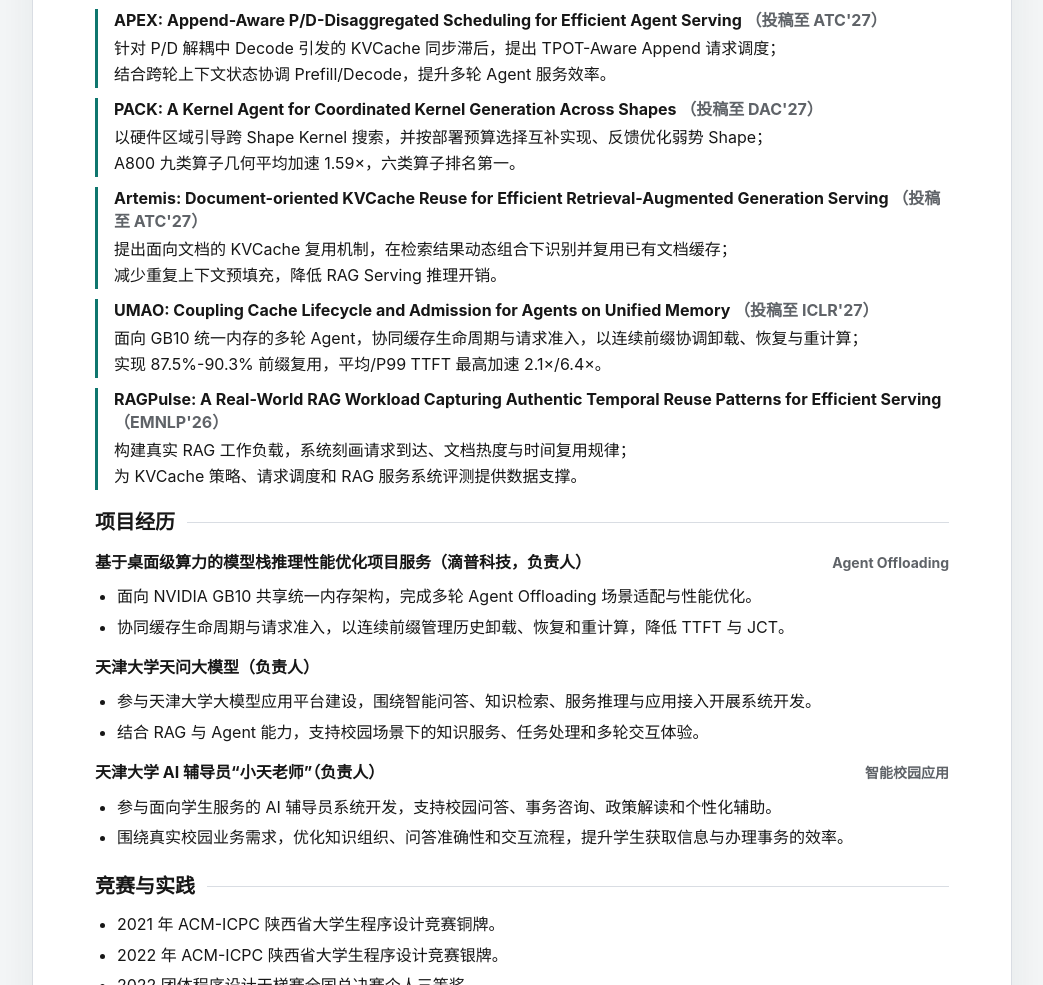
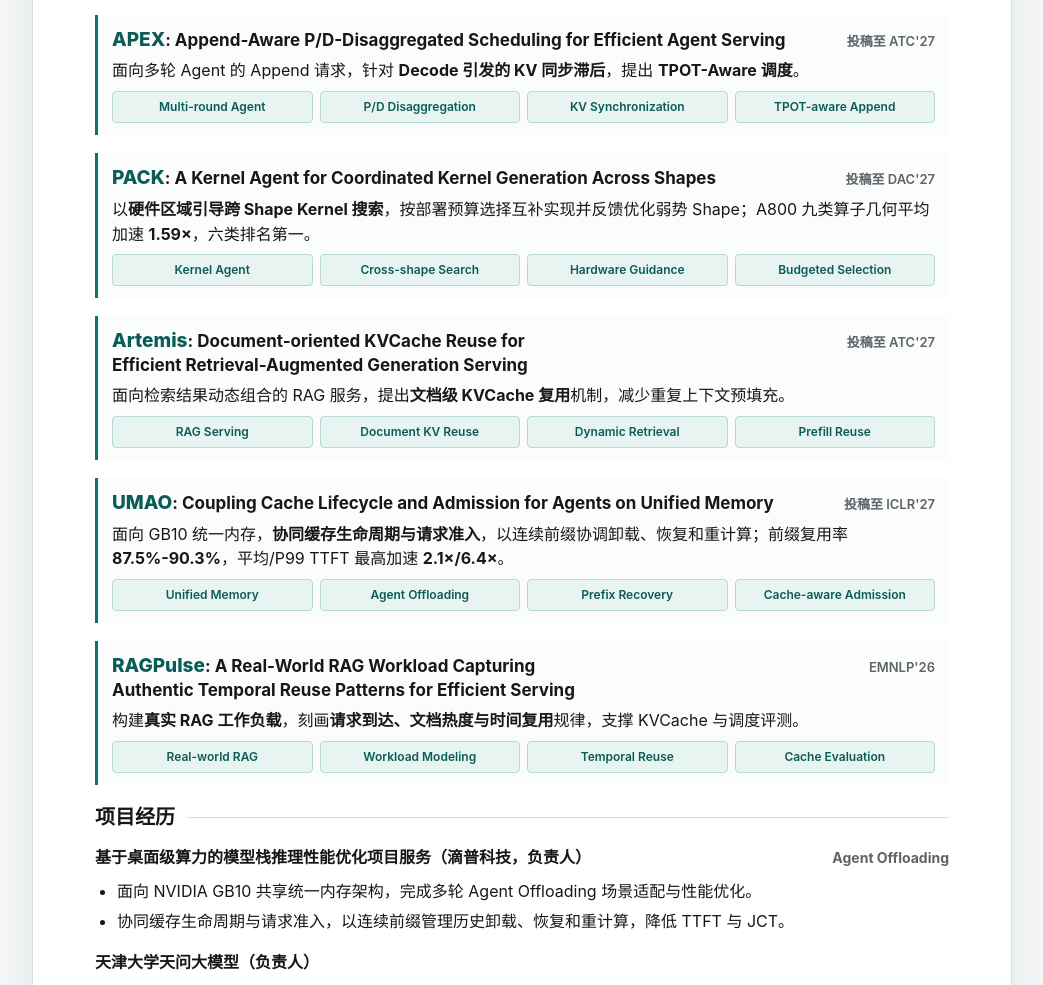
Before and after one commit to right135/zhengchao.github.io, a plain HTML site: page index.html in a window 1280 px wide. Shown: the part 512-1497 px from the top of the page, without its empty margins (118-1161 px from the left). Drawn offline with Linux system fonts and the light colour scheme.

Commit message:
Highlight research contributions with keyword badges

```diff
--- a/index.html
+++ b/index.html
@@ -172,23 +172,64 @@
 		}
 
 		.publication {
-			margin-top: 10px;
-			padding-left: 16px;
+			margin-top: 18px;
+			padding: 12px 14px;
 			border-left: 3px solid var(--accent);
+			background: #fbfdfd;
+			break-inside: avoid;
 		}
 
-		.publication strong {
-			display: block;
-			line-height: 1.45;
+		.pub-heading {
+			display: grid;
+			grid-template-columns: minmax(0, 1fr) auto;
+			gap: 12px;
+			align-items: baseline;
 		}
 
-		.publication>span {
-			display: block;
-			margin-top: 3px;
+		.pub-title {
+			margin: 0;
+			font-size: 17px;
+			font-weight: 650;
+			line-height: 1.35;
+			text-wrap: balance;
+		}
+
+		.pub-name {
+			font-size: 1.12em;
+			font-weight: 800;
+			color: #0b5c56;
 		}
 
 		.pub-status {
 			color: var(--muted);
+			font-size: 13px;
+			font-weight: 600;
+			white-space: nowrap;
+		}
+
+		.pub-summary {
+			margin: 6px 0 0;
+			font-size: 16px;
+			line-height: 1.55;
+		}
+
+		.pub-summary b {
+			font-weight: 700;
+		}
+
+		.pub-keywords {
+			display: grid;
+			grid-template-columns: repeat(4, minmax(0, 1fr));
+			gap: 7px;
+			margin-top: 8px;
+		}
+
+		.pub-keywords .badge {
+			justify-content: center;
+			min-width: 0;
+			padding: 4px 6px;
+			font-size: 12px;
+			text-align: center;
 		}
 
 		.project-title {
@@ -291,6 +332,15 @@
 			.skill-item {
 				padding: 9px 10px;
 			}
+
+			.pub-heading {
+				grid-template-columns: 1fr;
+				gap: 4px;
+			}
+
+			.pub-keywords {
+				grid-template-columns: repeat(2, minmax(0, 1fr));
+			}
 		}
 
 		@media (max-width: 420px) {
@@ -329,7 +379,7 @@
 		@media print {
 			@page {
 				size: A4;
-				margin: 10mm 12mm;
+				margin: 8mm 11mm;
 			}
 
 			* {
@@ -340,12 +390,12 @@
 			body {
 				background: #fff;
 				font-size: 13px;
-				line-height: 1.52;
+				line-height: 1.45;
 			}
 
 			.page {
 				width: auto;
-				min-height: 277mm;
+				min-height: 281mm;
 				margin: 0;
 				padding: 0;
 				border: 0;
@@ -356,13 +406,13 @@
 			}
 
 			.header {
-				grid-template-columns: 1fr 104px;
+				grid-template-columns: 1fr 88px;
 				gap: 22px;
-				padding-bottom: 12px;
+				padding-bottom: 10px;
 			}
 
 			.profile-photo {
-				width: 104px;
+				width: 88px;
 				transform: translateX(-12px);
 			}
 
@@ -383,7 +433,7 @@
 
 			.badge-group {
 				gap: 7px;
-				margin-top: 9px;
+				margin-top: 6px;
 			}
 
 			.badge {
@@ -393,7 +443,7 @@
 			}
 
 			.section {
-				padding-top: 10px;
+				padding-top: 7px;
 				break-inside: avoid;
 			}
 
@@ -403,7 +453,7 @@
 			}
 
 			.entry {
-				margin-top: 8px;
+				margin-top: 5px;
 				break-inside: avoid;
 			}
 
@@ -428,23 +478,52 @@
 			}
 
 			.publication {
-				margin-top: 4px;
-				padding-left: 12px;
-				font-size: 12.5px;
+				margin-top: 8px;
+				padding: 0 0 0 10px;
+				background: transparent;
 			}
 
-			.publication strong {
+			.pub-heading {
+				grid-template-columns: minmax(0, 1fr) auto;
+				gap: 10px;
+			}
+
+			.pub-title {
+				font-size: 13.2px;
+				line-height: 1.25;
+			}
+
+			.pub-status {
 				font-size: 11.5px;
-				line-height: 1.28;
 				white-space: nowrap;
 			}
 
-			.publication>span {
+			.pub-summary {
 				margin-top: 2px;
-				font-size: 12.3px;
-				line-height: 1.28;
-				height: 31.5px;
-				overflow: hidden;
+				font-size: 13px;
+				line-height: 1.38;
+			}
+
+			.pub-keywords {
+				grid-template-columns: repeat(4, minmax(0, 1fr));
+				gap: 6px;
+				margin-top: 3px;
+			}
+
+			.pub-keywords .badge {
+				min-height: 20px;
+				padding: 2px 4px;
+				font-size: 11px;
+				line-height: 1.35;
+			}
+
+			section[aria-labelledby="competitions"] ul {
+				font-size: 12.5px;
+				line-height: 1.4;
+			}
+
+			section[aria-labelledby="competitions"] li {
+				margin: 0;
 			}
 
 			.skills {
@@ -523,29 +602,69 @@
 		<section class="section" aria-labelledby="publications">
 			<h2 class="section-title" id="publications">科研成果</h2>
 			<div class="publication">
-				<strong>APEX: Append-Aware P/D-Disaggregated Scheduling for Efficient Agent Serving <span
-						class="pub-status">（投稿至 ATC'27）</span></strong>
-				<span>针对 P/D 解耦中 Decode 引发的 KVCache 同步滞后，提出 TPOT-Aware Append 请求调度；<br>结合跨轮上下文状态协调 Prefill/Decode，提升多轮 Agent 服务效率。</span>
+				<div class="pub-heading">
+					<h3 class="pub-title"><span class="pub-name">APEX</span>: Append-Aware P/D-Disaggregated Scheduling for Efficient Agent Serving</h3>
+					<span class="pub-status">投稿至 ATC'27</span>
+				</div>
+				<p class="pub-summary">面向多轮 Agent 的 Append 请求，针对 <b>Decode 引发的 KV 同步滞后</b>，提出 <b>TPOT-Aware 调度</b>。</p>
+				<div class="pub-keywords" aria-label="APEX 关键词">
+					<span class="badge">Multi-round Agent</span>
+					<span class="badge">P/D Disaggregation</span>
+					<span class="badge">KV Synchronization</span>
+					<span class="badge">TPOT-aware Append</span>
+				</div>
 			</div>
 			<div class="publication">
-				<strong>PACK: A Kernel Agent for Coordinated Kernel Generation Across Shapes <span
-						class="pub-status">（投稿至 DAC'27）</span></strong>
-				<span>以硬件区域引导跨 Shape Kernel 搜索，并按部署预算选择互补实现、反馈优化弱势 Shape；<br>A800 九类算子几何平均加速 1.59×，六类算子排名第一。</span>
+				<div class="pub-heading">
+					<h3 class="pub-title"><span class="pub-name">PACK</span>: A Kernel Agent for Coordinated Kernel Generation Across Shapes</h3>
+					<span class="pub-status">投稿至 DAC'27</span>
+				</div>
+				<p class="pub-summary">以<b>硬件区域引导跨 Shape Kernel 搜索</b>，按部署预算选择互补实现并反馈优化弱势 Shape；A800 九类算子几何平均加速 <b>1.59×</b>，六类排名第一。</p>
+				<div class="pub-keywords" aria-label="PACK 关键词">
+					<span class="badge">Kernel Agent</span>
+					<span class="badge">Cross-shape Search</span>
+					<span class="badge">Hardware Guidance</span>
+					<span class="badge">Budgeted Selection</span>
+				</div>
 			</div>
 			<div class="publication">
-				<strong>Artemis: Document-oriented KVCache Reuse for Efficient Retrieval-Augmented Generation Serving <span
-						class="pub-status">（投稿至 ATC'27）</span></strong>
-				<span>提出面向文档的 KVCache 复用机制，在检索结果动态组合下识别并复用已有文档缓存；<br>减少重复上下文预填充，降低 RAG Serving 推理开销。</span>
+				<div class="pub-heading">
+					<h3 class="pub-title"><span class="pub-name">Artemis</span>: Document-oriented KVCache Reuse for Efficient Retrieval-Augmented Generation Serving</h3>
+					<span class="pub-status">投稿至 ATC'27</span>
+				</div>
+				<p class="pub-summary">面向检索结果动态组合的 RAG 服务，提出<b>文档级 KVCache 复用</b>机制，减少重复上下文预填充。</p>
+				<div class="pub-keywords" aria-label="Artemis 关键词">
+					<span class="badge">RAG Serving</span>
+					<span class="badge">Document KV Reuse</span>
+					<span class="badge">Dynamic Retrieval</span>
+					<span class="badge">Prefill Reuse</span>
+				</div>
 			</div>
 			<div class="publication">
-				<strong>UMAO: Coupling Cache Lifecycle and Admission for Agents on Unified Memory <span
-						class="pub-status">（投稿至 ICLR'27）</span></strong>
-				<span>面向 GB10 统一内存的多轮 Agent，协同缓存生命周期与请求准入，以连续前缀协调卸载、恢复与重计算；<br>实现 87.5%-90.3% 前缀复用，平均/P99 TTFT 最高加速 2.1×/6.4×。</span>
+				<div class="pub-heading">
+					<h3 class="pub-title"><span class="pub-name">UMAO</span>: Coupling Cache Lifecycle and Admission for Agents on Unified Memory</h3>
+					<span class="pub-status">投稿至 ICLR'27</span>
+				</div>
+				<p class="pub-summary">面向 GB10 统一内存，<b>协同缓存生命周期与请求准入</b>，以连续前缀协调卸载、恢复和重计算；前缀复用率 <b>87.5%-90.3%</b>，平均/P99 TTFT 最高加速 <b>2.1×/6.4×</b>。</p>
+				<div class="pub-keywords" aria-label="UMAO 关键词">
+					<span class="badge">Unified Memory</span>
+					<span class="badge">Agent Offloading</span>
+					<span class="badge">Prefix Recovery</span>
+					<span class="badge">Cache-aware Admission</span>
+				</div>
 			</div>
 			<div class="publication">
-				<strong>RAGPulse: A Real-World RAG Workload Capturing Authentic Temporal Reuse Patterns for Efficient Serving <span
-						class="pub-status">（EMNLP'26）</span></strong>
-				<span>构建真实 RAG 工作负载，系统刻画请求到达、文档热度与时间复用规律；<br>为 KVCache 策略、请求调度和 RAG 服务系统评测提供数据支撑。</span>
+				<div class="pub-heading">
+					<h3 class="pub-title"><span class="pub-name">RAGPulse</span>: A Real-World RAG Workload Capturing Authentic Temporal Reuse Patterns for Efficient Serving</h3>
+					<span class="pub-status">EMNLP'26</span>
+				</div>
+				<p class="pub-summary">构建<b>真实 RAG 工作负载</b>，刻画<b>请求到达、文档热度与时间复用</b>规律，支撑 KVCache 与调度评测。</p>
+				<div class="pub-keywords" aria-label="RAGPulse 关键词">
+					<span class="badge">Real-world RAG</span>
+					<span class="badge">Workload Modeling</span>
+					<span class="badge">Temporal Reuse</span>
+					<span class="badge">Cache Evaluation</span>
+				</div>
 			</div>
 		</section>
 
```
Also changed, not shown: 1 other file.
